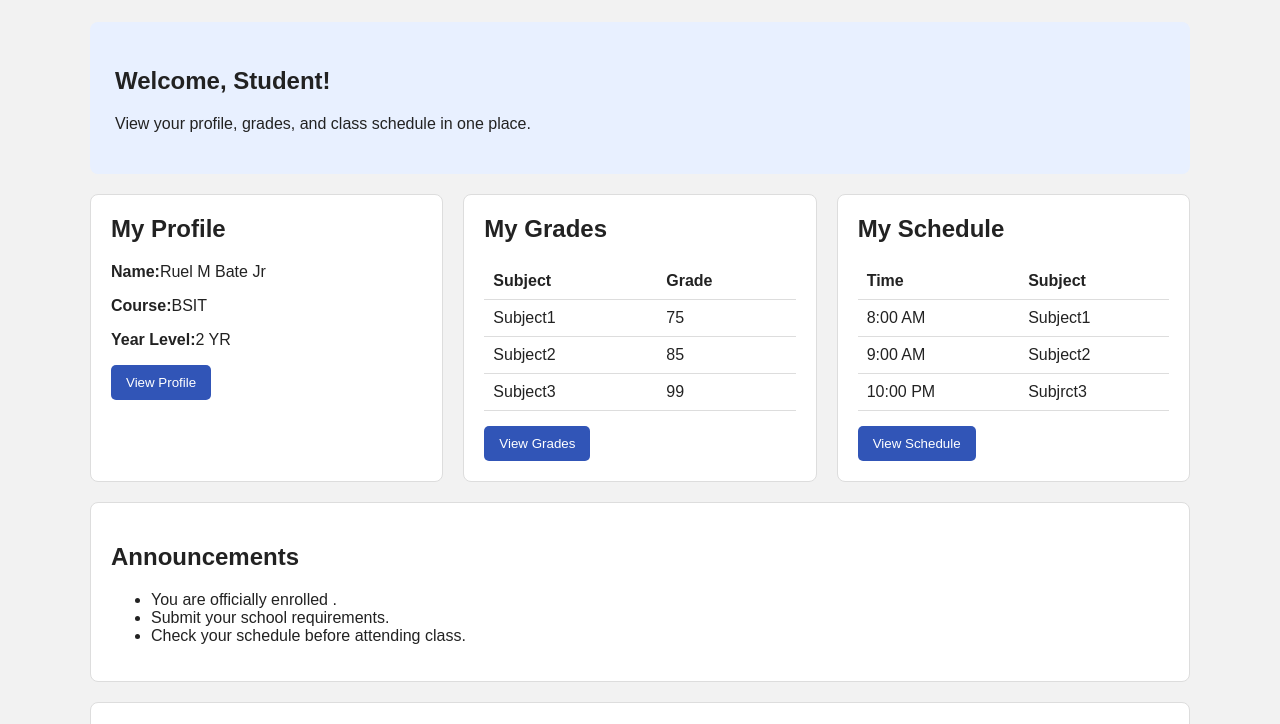
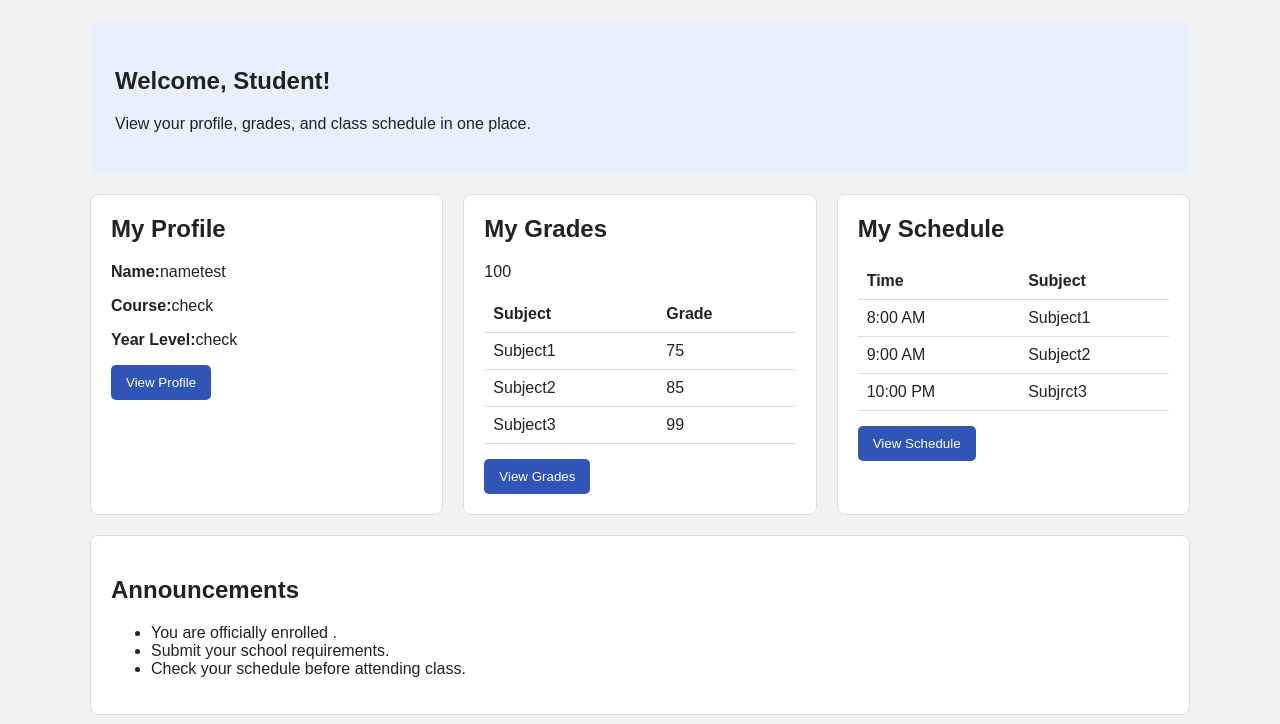
Before and after one commit to ruelmagbitangbatejr-lgtm/portal, a plain HTML site: page index.html in a window 1280 px wide. Shown: the part 76-800 px from the top of the page. Drawn offline with Linux system fonts and the light colour scheme; a script that the page names is missing.

Commit message:
Update index.html

```diff
--- a/index.html
+++ b/index.html
@@ -27,9 +27,9 @@
     <section class="cards">
         <div class="card" id="profile">
             <h2>My Profile</h2>
-            <p><b>Name:</b>Ruel M Bate Jr</p>
-            <p><b>Course:</b>BSIT</p>
-            <p><b>Year Level:</b>2 YR</p>
+            <p><b>Name:</b>nametest</p>
+            <p><b>Course:</b>check</p>
+            <p><b>Year Level:</b>check</p>
             <button onclick="showProfile()">View Profile</button>
         </div>
 
@@ -37,7 +37,7 @@
             <h2>My Grades</h2>
             <table>
                 <tr><th>Subject</th><th>Grade</th></tr>
-                <tr><td>Subject1</td></td><td>75</td></tr>
+                <tr><td>Subject1</td></td>100<td>75</td></tr>
                 <tr><td>Subject2</td><td>85</td></tr>
                 <tr><td>Subject3</td><td>99</td></tr>
             </table>
```
